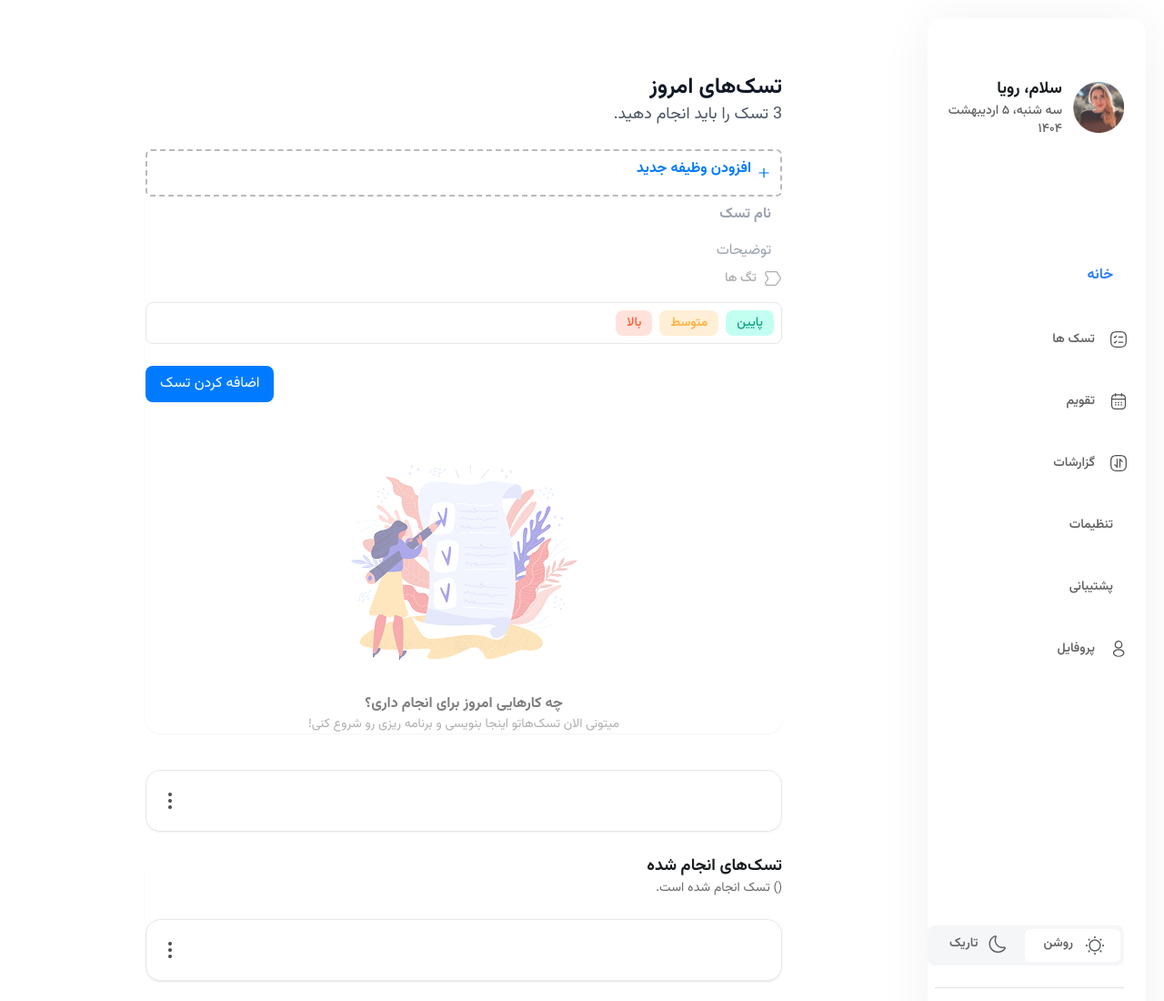
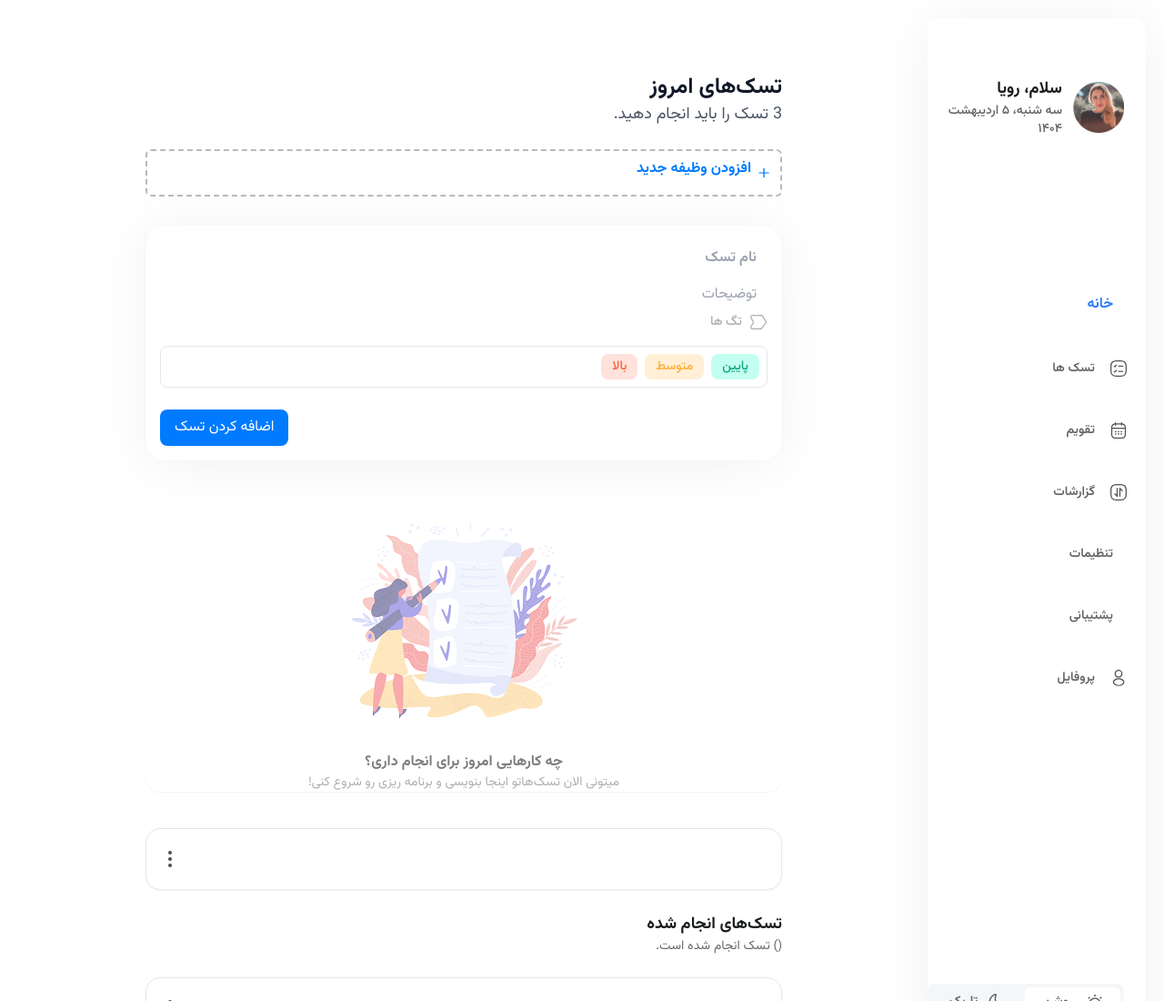
Before and after one commit to Sarahpiri/TodoList-App, a plain HTML site: page index.html in a window 1280 px wide. Shown: the top 1100 px of the page at 91% size. Drawn offline with nearby package versions, Linux system fonts and the light colour scheme; files whose address does not match are found by name.

Commit message:
update html

```diff
--- a/index.html
+++ b/index.html
@@ -203,8 +203,11 @@
         </button>
 
         <!-- Add Task Modal -->
-        <div id="addTaskModal" class="items-center justify-center w-full">
-          <form id="taskForm">
+        <div
+          id="addTaskModal"
+          class="items-center justify-center rounded-3xl w-full shadow-[0px_4px_58.10px_0px_#0000000F] mt-8 p-4"
+        >
+          <form id="taskForm" class="">
             <input
               type="text"
               id="taskTitle"
@@ -256,7 +259,6 @@
                 بالا
               </button>
             </div>
-          </form>
             <div class="w-full flex justify-end gap-2">
               <button
                 type="submit"
@@ -265,6 +267,7 @@
                 اضافه کردن تسک
               </button>
             </div>
+          </form>
         </div>
 
         <div class="flex flex-col justify-center items-center">
```
Lines whose indentation alone changed are shown as unchanged.
